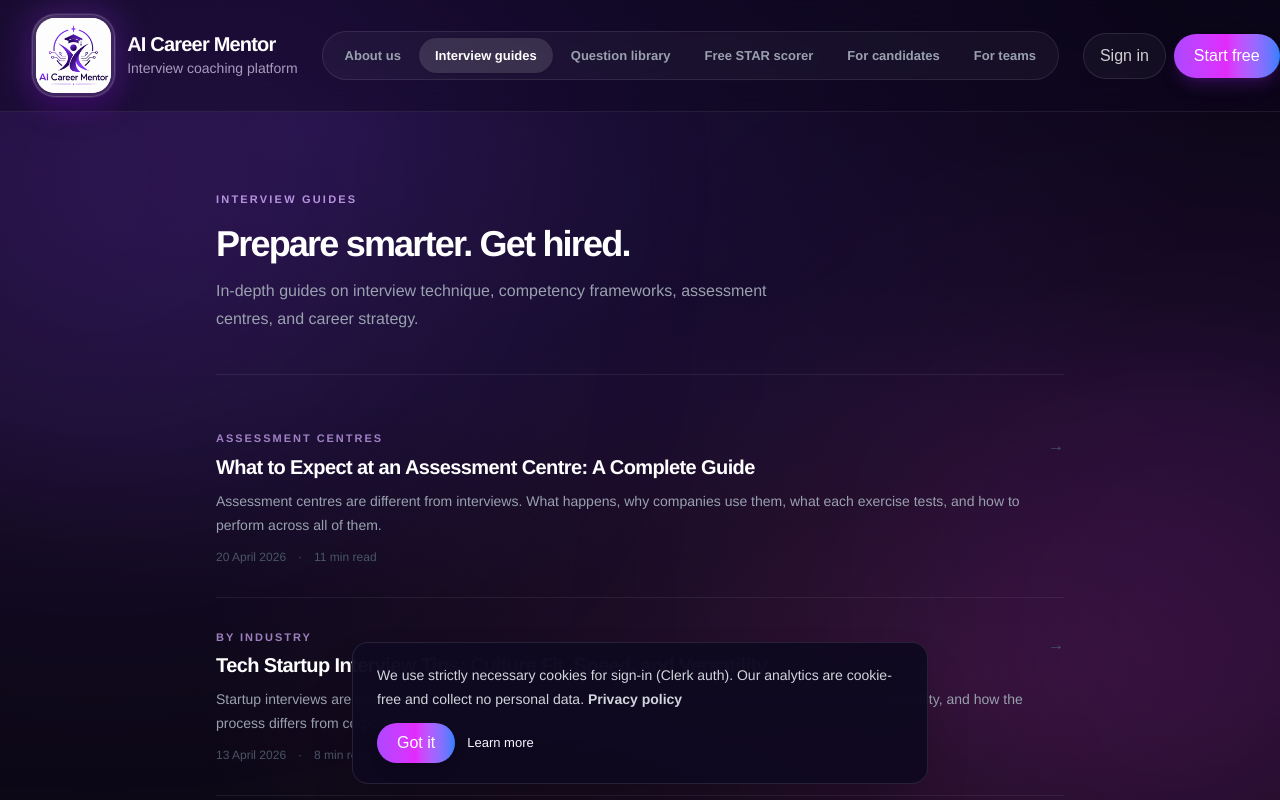
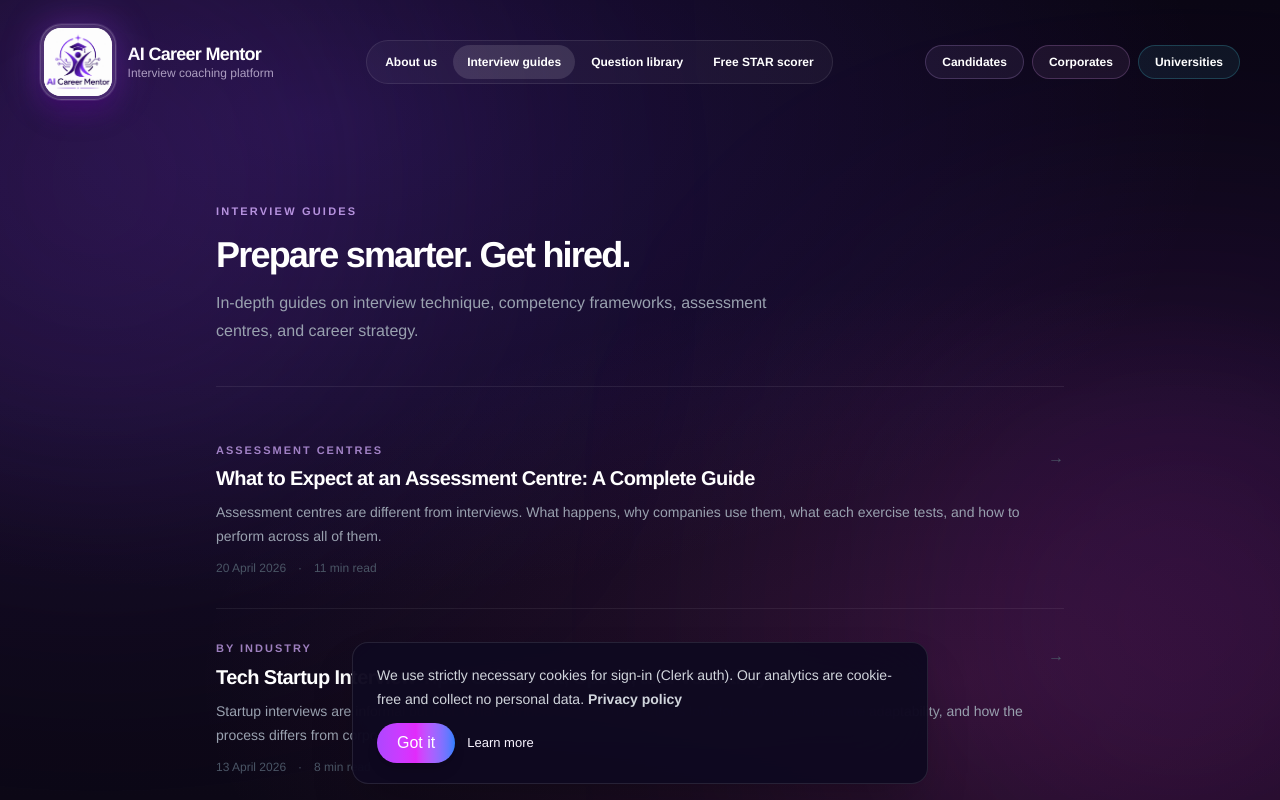
Before and after one commit to kumarrak1k/aim-mvp, a Next.js app: page /blog in a window 1280 px wide. Shown: the top 800 px of the page. Built offline with nearby package versions, Linux system fonts and the light colour scheme.

Commit message:
Make PublicShell header identical to homepage — same nav, logo, audience buttons

```diff
--- a/app/components/marketing/PublicShell.tsx
+++ b/app/components/marketing/PublicShell.tsx
@@ -18,8 +18,6 @@ const NAV_LINKS = [
   { href: "/blog", label: "Interview guides" },
   { href: "/questions", label: "Question library" },
   { href: "/tools/star-scorer", label: "Free STAR scorer" },
-  { href: "/for-candidates", label: "For candidates" },
-  { href: "/for-business", label: "For teams" },
 ];
 
 type PublicShellProps = {
@@ -38,46 +36,52 @@ export function PublicShell({ children, currentPath }: PublicShellProps) {
       </div>
 
       {/* ── Header ── */}
-      <header className="sticky top-0 z-50 border-b border-white/[0.08] bg-[#0d0520]/40 backdrop-blur-xl">
-        <div className="mx-auto flex w-full max-w-7xl items-center gap-3 px-4 py-3 sm:px-6 lg:gap-6 lg:px-8 lg:py-3.5">
+      <header className="relative z-50">
+        <div className="mx-auto flex w-full max-w-7xl items-center gap-4 px-4 py-5 sm:px-6 sm:py-6 lg:gap-6 lg:px-10">
           {/* Logo */}
-          <Link href="/" className="shrink-0">
-            <SiteLogo href="" size="lg" showText />
-          </Link>
+          <SiteLogo href="/" size="md" showText />
 
           {/* Desktop nav — centred pill */}
           <nav className="hidden flex-1 items-center justify-center lg:flex">
-            <div className="flex items-center gap-0.5 rounded-full border border-white/[0.09] bg-white/[0.04] p-1.5">
+            <div className="flex items-center gap-0.5 rounded-full border border-white/[0.09] bg-white/[0.04] p-1">
               {NAV_LINKS.map((item) => {
                 const active = currentPath === item.href;
                 return (
-                  <Link key={item.href} href={item.href}>
-                    <span
-                      className={`block whitespace-nowrap rounded-full px-3.5 py-2 text-[12.5px] font-bold transition xl:px-4 xl:text-[13px] ${
-                        active
-                          ? "bg-white/[0.12] text-white shadow-sm"
-                          : "text-gray-400 hover:bg-white/[0.07] hover:text-white"
-                      }`}
-                    >
-                      {item.label}
-                    </span>
+                  <Link
+                    key={item.href}
+                    href={item.href}
+                    className={`whitespace-nowrap rounded-full px-3.5 py-2 text-[12px] font-bold transition ${
+                      active
+                        ? "bg-white/[0.12] text-white"
+                        : "text-gray-400 hover:bg-white/[0.07] hover:text-white"
+                    }`}
+                  >
+                    {item.label}
                   </Link>
                 );
               })}
             </div>
           </nav>
 
-          {/* Right CTAs */}
-          <div className="ml-auto flex shrink-0 items-center gap-2">
-            <Link href="/for-candidates/sign-in">
-              <button className="hidden whitespace-nowrap rounded-full border border-white/[0.1] bg-white/[0.04] px-4 py-2.5 text-[13px] font-bold text-white/80 transition hover:bg-white/[0.08] hover:text-white sm:block">
-                Sign in
-              </button>
+          {/* Audience buttons — matches homepage */}
+          <div className="ml-auto hidden shrink-0 items-center gap-2 sm:flex">
+            <Link
+              href="/for-candidates"
+              className="rounded-full border border-purple-300/20 bg-purple-300/[0.07] px-4 py-2 text-xs font-black text-purple-100 transition hover:bg-purple-300/[0.12]"
+            >
+              Candidates
             </Link>
-            <Link href="/for-candidates/sign-up">
-              <button className="whitespace-nowrap rounded-full bg-gradient-to-r from-purple-500 via-fuchsia-500 to-blue-500 px-4 py-2.5 text-[13px] font-black text-white shadow-lg shadow-purple-900/40 transition hover:scale-[1.03] sm:px-5">
-                Start free
-              </button>
+            <Link
+              href="/for-business"
+              className="rounded-full border border-fuchsia-300/20 bg-fuchsia-300/[0.07] px-4 py-2 text-xs font-black text-fuchsia-100 transition hover:bg-fuchsia-300/[0.12]"
+            >
+              Corporates
+            </Link>
+            <Link
+              href="/universities"
+              className="rounded-full border border-cyan-300/20 bg-cyan-300/[0.07] px-4 py-2 text-xs font-black text-cyan-100 transition hover:bg-cyan-300/[0.12]"
+            >
+              Universities
             </Link>
           </div>
         </div>
```
